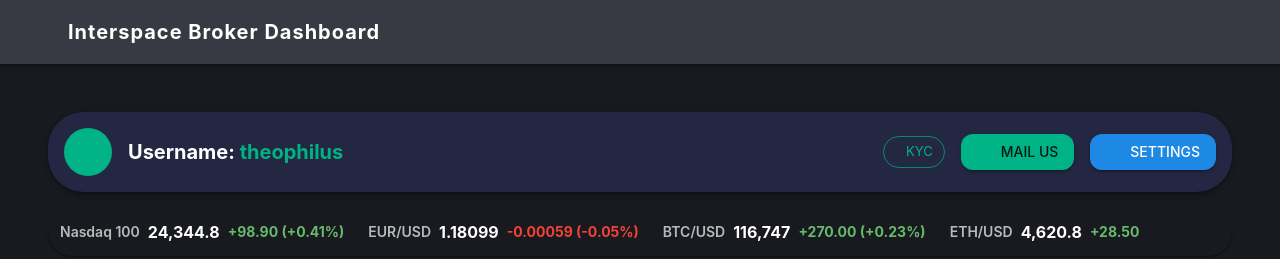
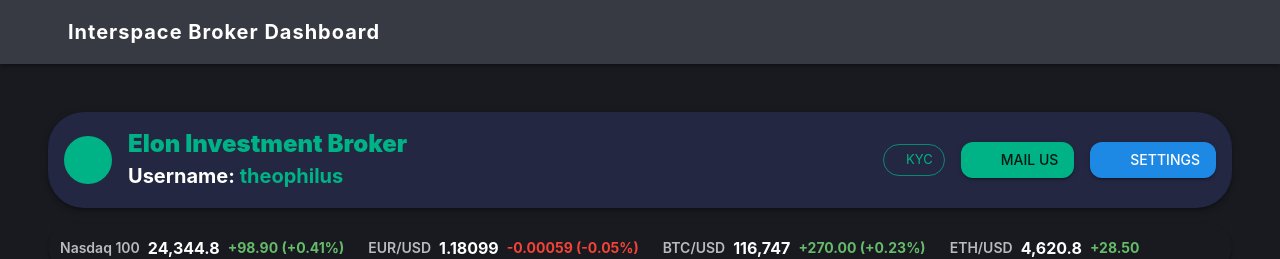
Before and after one commit to Diateck/crypto-forex-frontend-, a React (Vite) app: page / in a window 1280 px wide. Shown: the top 259 px of the page. Built offline with nearby package versions, Linux system fonts and the light colour scheme; some icons are missing.

Commit message:
Update Dashboard.jsx

```diff
--- a/src/pages/Dashboard.jsx
+++ b/src/pages/Dashboard.jsx
@@ -99,15 +99,20 @@ export default function Dashboard() {
 
   return (
     <Box p={{ xs: 1, sm: 3 }}>
-      {/* Header with username and quick actions */}
+      {/* Header with site name, username and quick actions */}
       <Box sx={{ display: 'flex', alignItems: 'center', justifyContent: 'space-between', mb: 2, bgcolor: '#232742', p: 2, borderRadius: 3, boxShadow: 3 }}>
         <Box sx={{ display: 'flex', alignItems: 'center', gap: 2 }}>
           <Avatar sx={{ bgcolor: 'primary.main', width: 48, height: 48 }}>
             <PersonIcon fontSize="large" />
           </Avatar>
-          <Typography variant="h6" fontWeight={700} color="#fff">
-            Username: <span style={{ color: theme.palette.primary.main }}>theophilus</span>
-          </Typography>
+          <Box>
+            <Typography variant="h5" fontWeight={900} color={theme.palette.primary.main}>
+              Elon Investment Broker
+            </Typography>
+            <Typography variant="h6" fontWeight={700} color="#fff">
+              Username: <span style={{ color: theme.palette.primary.main }}>theophilus</span>
+            </Typography>
+          </Box>
         </Box>
         <Stack direction="row" spacing={2} alignItems="center">
           <Chip icon={<VerifiedUserIcon />} label="KYC" color="primary" variant="outlined" />
```
